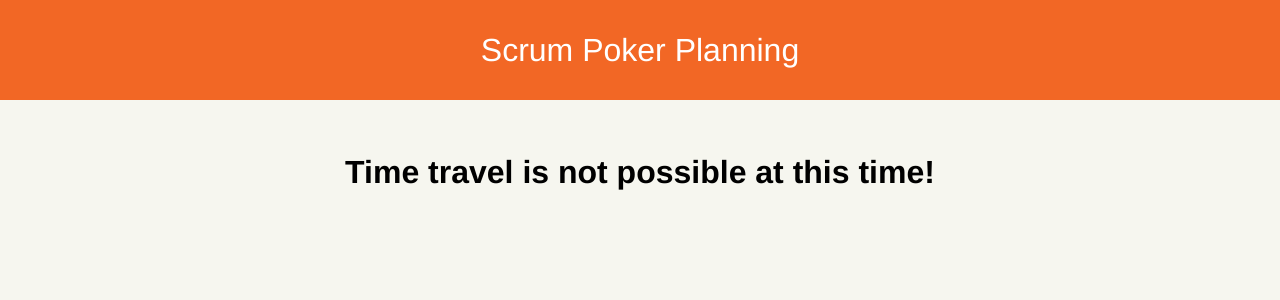
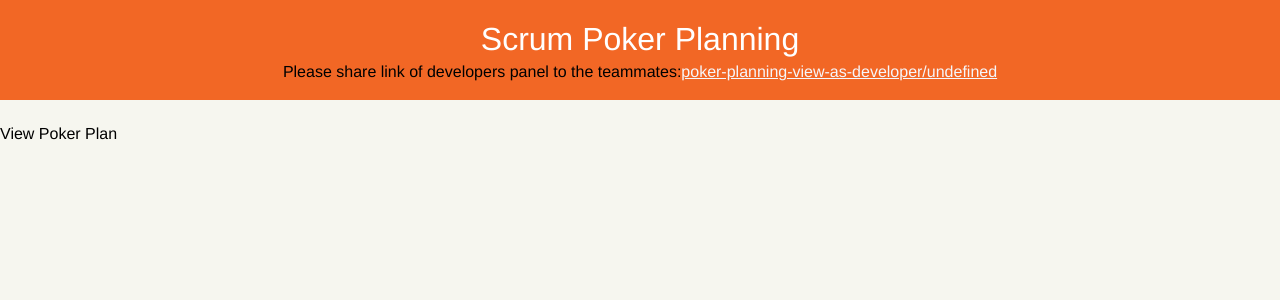
Before and after one commit to sinandinar/vue-scrum-poker-planning, a Vue app: page /poker-planning-view-as-scrum-master/1 in a window 1280 px wide. Shown: the top 300 px of the page. Built offline with nearby package versions, Linux system fonts and the light colour scheme; a web font is replaced by a local one.

Commit message:
Routing configuration

```diff
--- a/src/components/Header.vue
+++ b/src/components/Header.vue
@@ -2,11 +2,21 @@
   header.Header
     span
       router-link(to="/") Scrum Poker Planning
+    span(v-if="isViewAsScrumMaster") Please share link of developers panel to the teammates:
+      router-link.Header-link(:to="{ name: 'ViewAsDeveloper', params: { sessionId: sessionId } }" :class="{ 'router-link-active': isViewAsScrumMaster }") {{ `poker-planning-view-as-developer/${sessionId}` }}
 </template>
 
 <script>
 export default {
-  name: 'Header'
+  name: 'Header',
+  computed: {
+    sessionId () {
+      return this.$route.params.sessionId
+    },
+    isViewAsScrumMaster () {
+      return this.$route.name === 'ViewAsScrumMaster'
+    }
+  }
 }
 </script>
 
@@ -15,6 +25,7 @@ export default {
     height: 100px;
     background: $flamingo;
     display: flex;
+    flex-direction: column;
     align-items: center;
     justify-content: center;
     margin-bottom: 25px;
@@ -24,4 +35,17 @@ export default {
       @include theme-font-setting('xl', 'medium');
     }
   }
+  .Header-link {
+    &.router-link-active {
+      text-decoration: underline;
+      color: $whisper;
+      @include theme-font-setting('base', 'regular');
+    }
+
+    &:hover {
+      text-decoration: none;
+      color: $white;
+      transition: all 0.4s cubic-bezier(0.56, 1.19, 0.2, 1.05);
+    }
+  }
 </style>
--- a/src/router/index.js
+++ b/src/router/index.js
@@ -17,6 +17,16 @@ const routes = [
     component: () => import(/* webpackChunkName: "scrum-master-planning" */ '../views/AddStoryList.vue')
   },
   {
+    path: '/poker-planning-view-as-scrum-master/:sprintName',
+    name: 'ViewAsScrumMaster',
+    component: () => import(/* webpackChunkName: "scrum-master-planning" */ '../views/ViewPokerPlan.vue')
+  },
+  {
+    path: '/poker-planning-view-as-developer/:sessionId',
+    name: 'ViewAsDeveloper',
+    component: () => import(/* webpackChunkName: "scrum-master-planning" */ '../views/ViewPokerPlan.vue')
+  },
+  {
     path: '*',
     name: 'NotFound',
     component: () => import(/* webpackChunkName: "scrum-master-planning" */ '../views/NotFound.vue')
--- a/src/stylesheet/variables.scss
+++ b/src/stylesheet/variables.scss
@@ -9,6 +9,7 @@ $flamingo               : #f26725;
 $spring-wood            : #f6f6ef;
 $border-color           : #c8dce0;
 $danger                 : #e53935;
+$whisper                : #f5f6fa;
 
 /*
 * Fonts
--- a/src/views/AddStoryList.vue
+++ b/src/views/AddStoryList.vue
@@ -50,14 +50,17 @@ export default {
   methods: {
     startSession () {
       this.validate()
+      if (this.errorMessages.length > 0) return
 
       const storyList = this.form.StoryList
         .split('\n')
         .map(_ => _.trim())
         .filter(Boolean)
         .map(_ => ({ storyName: _ }))
+      console.log('sad', storyList)
 
-      console.log(storyList)
+      const sessionId = this.generateGUID()
+      this.$router.push({ name: 'ViewAsScrumMaster', params: { sessionId: sessionId, sprintName: this.form.SessionName.toLowerCase() } })
     },
     validate () {
       this.errorMessages = []
@@ -80,6 +83,14 @@ export default {
     },
     removeError (index) {
       this.errorMessages.splice(index, 1)
+    },
+    generateGUID () {
+      const s4 = () => {
+        return Math.floor((1 + Math.random()) * 0x10000)
+          .toString(16)
+          .substring(1)
+      }
+      return `${s4()}${s4()}-${s4()}-${s4()}-${s4()}-${s4()}${s4()}${s4()}`
     }
   }
 }
--- /dev/null
+++ b/src/views/ViewPokerPlan.vue
@@ -0,0 +1,14 @@
+<template lang="pug">
+  span View Poker Plan
+
+</template>
+
+<script>
+
+export default {
+  name: 'ViewPokerPlan'
+}
+</script>
+
+<style lang="scss" scoped>
+</style>
```
